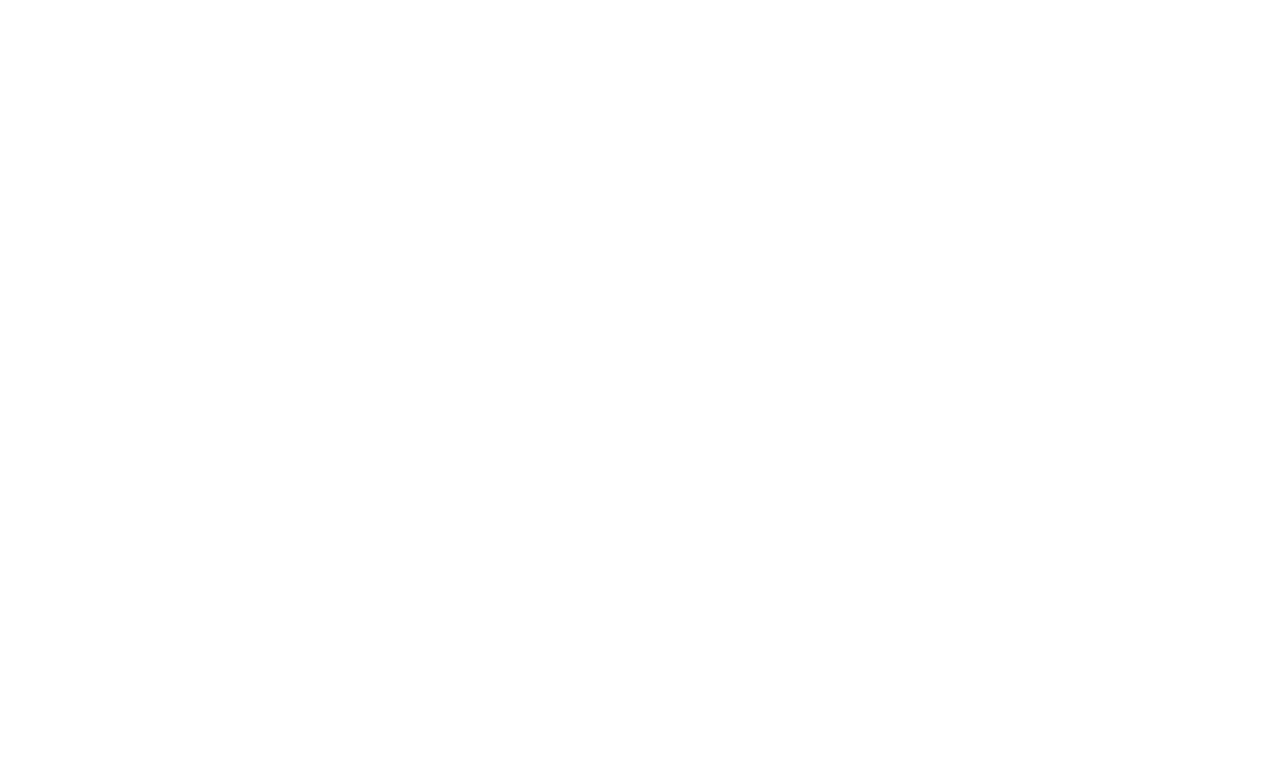
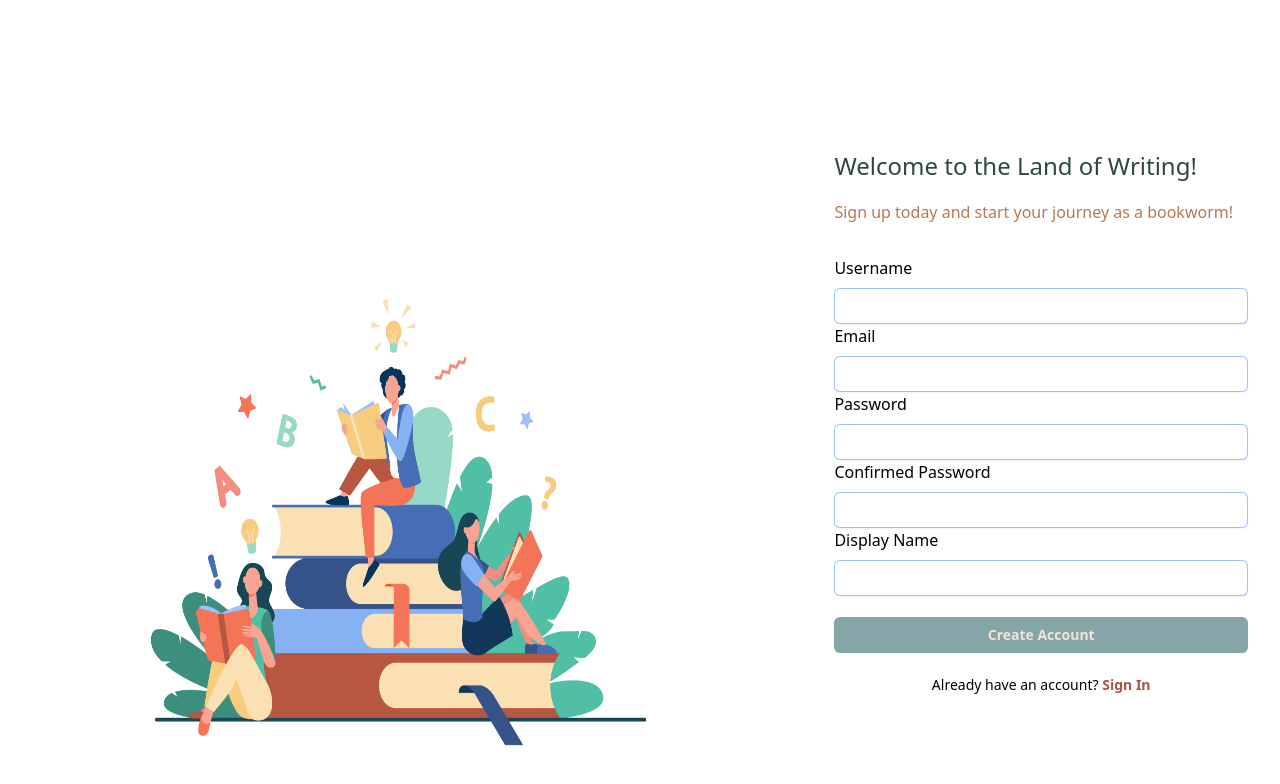
Before and after one commit to whiskas69/BookWorm, a Vue app in the folder BookWorm/: page /register in a window 1280 px wide. Before the commit this address had no page. Shown: the top 784 px of the page. Built offline with nearby package versions, Linux system fonts and the light colour scheme.

Commit message:
login and regis

```diff
--- a/BookWorm/src/router/index.js
+++ b/BookWorm/src/router/index.js
@@ -1,6 +1,7 @@
 import { createRouter, createWebHistory } from 'vue-router'
 import HomeView from '../views/HomeView.vue'
 import LoginView from '../views/LoginView.vue'
+import RegisterView from '../views/RegisterView.vue'
 
 const router = createRouter({
   history: createWebHistory(import.meta.env.BASE_URL),
@@ -16,7 +17,7 @@
       // route level code-splitting
       // this generates a separate chunk (About.[hash].js) for this route
       // which is lazy-loaded when the route is visited.
-      component: () => import('../views/AboutView.vue')
+      component: HomeView
     },
     {
       path: '/login',
@@ -25,7 +26,12 @@
       // this generates a separate chunk (About.[hash].js) for this route
       // which is lazy-loaded when the route is visited.
       component: LoginView
-    }
+    },
+    {
+      path: '/register',
+      name: 'register',
+      component: RegisterView
+    },
   ]
 })
 
--- a/BookWorm/src/views/HomeView.vue
+++ b/BookWorm/src/views/HomeView.vue
@@ -1,9 +1,15 @@
 <script setup>
-import TheWelcome from '../components/TheWelcome.vue'
 </script>
 
 <template>
   <main>
-    <button><router-link to="/login">Go</router-link></button>
+    <button class="text-9xl">
+      <router-link to="/login">log in</router-link>
+    </button>
+    <div>
+      <button class="text-9xl">
+        <router-link to="/register">register</router-link>
+      </button>
+    </div>
   </main>
 </template>
--- /dev/null
+++ b/BookWorm/src/views/RegisterView.vue
@@ -0,0 +1,162 @@
+<template>
+  <div class="flex min-h-full flex-1 flex-col px-6 py-12 lg:px-8">
+    <div class="hero-body">
+      <div class="container">
+        <div class="columns is-centered">
+          <div class="flex justify-between gap-x-6 py-5">
+            <!-- login -->
+            <!-- img -->
+            <div class="flex min-w-0 gap-x-4">
+              <img class="loginImg" src="@/assets/5294.jpg" alt="Login image" />
+            </div>
+
+            <div class="loginData min-w-0 flex-auto">
+              <div class="mt-20">
+                <label class="title">Welcome to the Land of Writing!</label>
+              </div>
+
+              <div class="mt-4">
+                <label class="subtitle"
+                  >Sign up today and start your journey as a bookworm!</label
+                >
+              </div>
+
+              <!-- user -->
+              <div class="field mt-8">
+                <label class="label">Username</label>
+                <div class="mt-2">
+                  <input
+                    id="Username"
+                    name="Username"
+                    type="Username"
+                    autocomplete="Username"
+                    required=""
+                    class="block w-full rounded-md border-0 py-1.5 text-gray-900 shadow-sm ring-1 ring-inset ring-gray-300 placeholder:text-gray-400 focus:ring-2 focus:ring-inset focus:ring-indigo-600 sm:text-sm sm:leading-6"
+                  />
+                </div>
+              </div>
+              <!-- email -->
+              <div class="field">
+                <label class="label">Email</label>
+                <div class="mt-2">
+                  <input
+                    id="Email"
+                    name="Email"
+                    type="Email"
+                    autocomplete="Email"
+                    required=""
+                    class="block w-full rounded-md border-0 py-1.5 text-gray-900 shadow-sm ring-1 ring-inset ring-gray-300 placeholder:text-gray-400 focus:ring-2 focus:ring-inset focus:ring-indigo-600 sm:text-sm sm:leading-6"
+                  />
+                </div>
+              </div>
+              <!-- password -->
+              <div class="field">
+                <label class="label">Password</label>
+                <div class="mt-2">
+                  <input
+                    id="Password"
+                    name="Password"
+                    type="Password"
+                    autocomplete="Password"
+                    required=""
+                    class="block w-full rounded-md border-0 py-1.5 text-gray-900 shadow-sm ring-1 ring-inset ring-gray-300 placeholder:text-gray-400 focus:ring-2 focus:ring-inset focus:ring-indigo-600 sm:text-sm sm:leading-6"
+                  />
+                </div>
+              </div>
+              <!-- password -->
+              <div class="field">
+                <label class="label">Confirmed Password</label>
+                <div class="mt-2">
+                  <input
+                    id="Password"
+                    name="Password"
+                    type="Password"
+                    autocomplete="Password"
+                    required=""
+                    class="block w-full rounded-md border-0 py-1.5 text-gray-900 shadow-sm ring-1 ring-inset ring-gray-300 placeholder:text-gray-400 focus:ring-2 focus:ring-inset focus:ring-indigo-600 sm:text-sm sm:leading-6"
+                  />
+                </div>
+              </div>
+              <!-- Display Name -->
+              <div class="field">
+                <label class="label">Display Name</label>
+                <div class="mt-2">
+                  <input
+                    id="Display Name"
+                    name="Display Name"
+                    type="Display Name"
+                    autocomplete="Display Name"
+                    required=""
+                    class="block w-full rounded-md border-0 py-1.5 text-gray-900 shadow-sm ring-1 ring-inset ring-gray-300 placeholder:text-gray-400 focus:ring-2 focus:ring-inset focus:ring-indigo-600 sm:text-sm sm:leading-6"
+                  />
+                </div>
+              </div>
+
+              <div>
+                <button
+                  type="submit"
+                  class="submit flex w-full justify-center rounded-md bg-indigo-600 px-3 py-1.5 text-sm font-semibold leading-6 text-white shadow-sm hover:bg-indigo-500 focus-visible:outline focus-visible:outline-2 focus-visible:outline-offset-2 focus-visible:outline-indigo-600"
+                >
+                  Create Account
+                </button>
+              </div>
+              <p class="mt-5 text-center text-sm text-gray-500">
+                Already have an account?
+                {{ " " }}
+                <a
+                  href="#"
+                  class="signUp font-semibold leading-6 text-indigo-600 hover:text-indigo-500"
+                  >Sign In</a
+                >
+              </p>
+            </div>
+          </div>
+        </div>
+      </div>
+    </div>
+  </div>
+</template>
+
+<script>
+export default {
+  data() {
+    return {};
+  },
+};
+</script>
+
+<style scoped>
+.textmain {
+  text-align: center;
+  font-size: 40px;
+}
+
+.text {
+  text-align: center;
+}
+.loginImg {
+  height: 700px;
+  width: 900px;
+  margin-top: 10%;
+  margin-left: -10%;
+  background: #86a5a8;
+}
+.loginData {
+margin-left: -10%;
+}
+.title {
+  color: #2f4842;
+  font-size: 150%;
+}
+.subtitle {
+  color: #b77855;
+}
+.submit {
+  background-color: #86a5a8;
+  color: #f0e4d8;
+  margin-top: 5%;
+}
+.signUp {
+  color: #B05044;
+}
+</style>
```
